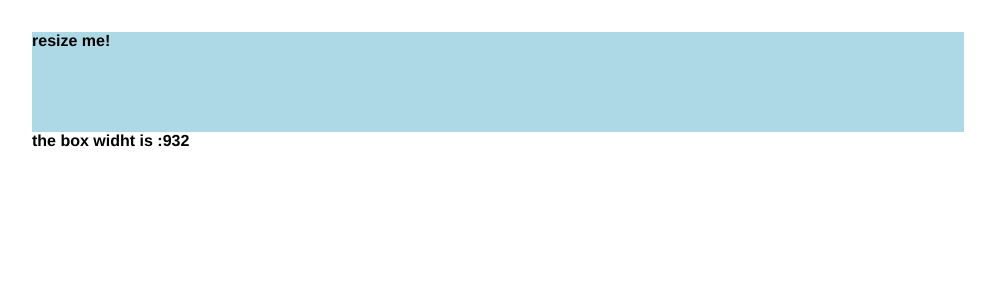
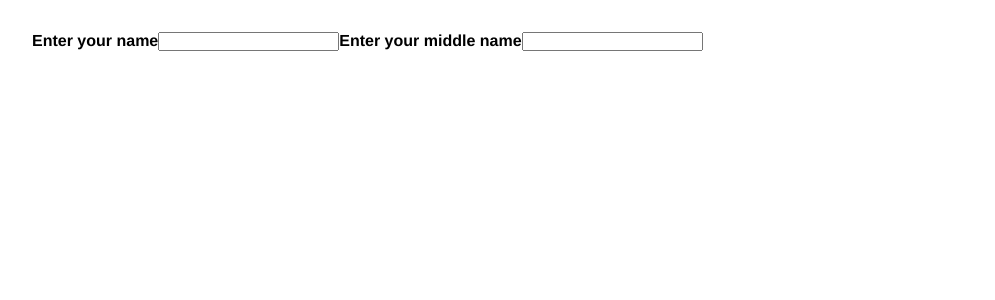
Before and after one commit to shahrukh-naik/react-hooks, a React (Vite) app: page / in a window 1280 px wide. Shown: the top 300 px of the page, without its empty margins (90-1085 px from the left). Built offline with nearby package versions, Linux system fonts and the light colour scheme.

Commit message:
use id hook added

```diff
--- a/src/App.jsx
+++ b/src/App.jsx
@@ -2,6 +2,7 @@
 import './App.css'
 import UseContext from './hooks/use-context/UseContext'
 import UseEffect from './hooks/use-effect/UseEffect'
+import UseIdHook from './hooks/use-id/UseIdHook'
 import UseImperative from './hooks/use-imperative/UseImperative'
 import UseLayoutEffect from './hooks/use-layout-effect/UseLayoutEffect'
 import UseReducer from './hooks/use-reducer/UseReducer'
@@ -19,7 +20,8 @@ function App() {
       {/* <UseReducer/> */}
       {/* <UseReference/> */}
       {/* <UseImperative/> */}
-      <UseLayoutEffect/>
+      {/* <UseLayoutEffect/> */}
+      <UseIdHook/>
     </div>
     </>
   )
--- /dev/null
+++ b/src/hooks/use-id/UseIdHook.jsx
@@ -0,0 +1,17 @@
+import React, { useId } from 'react'
+
+const UseIdHook = () => {
+    const id = useId();
+    const id1 = useId();
+    return (
+        <>
+            <label htmlFor={id}>Enter your name</label>
+            <input id={id} type="text" />
+
+            <label htmlFor={id1}>Enter your middle name</label>
+            <input id={id1} type="text" />
+        </>
+    )
+}
+//use id hook is added to map things with unique id's ....
+export default UseIdHook
```
